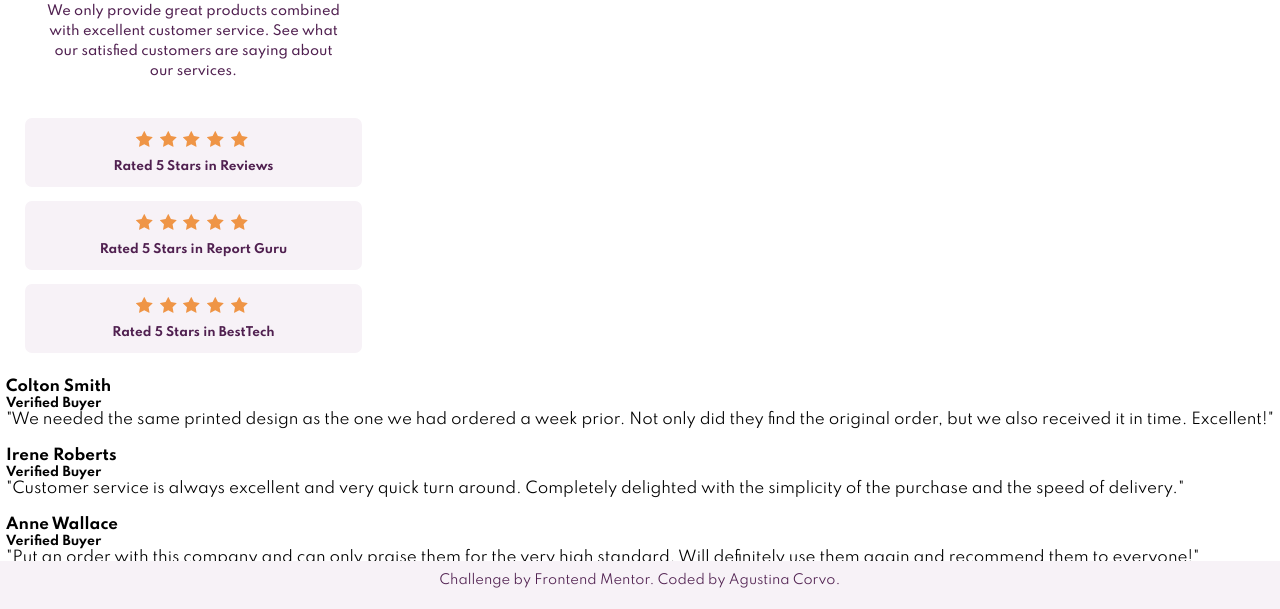
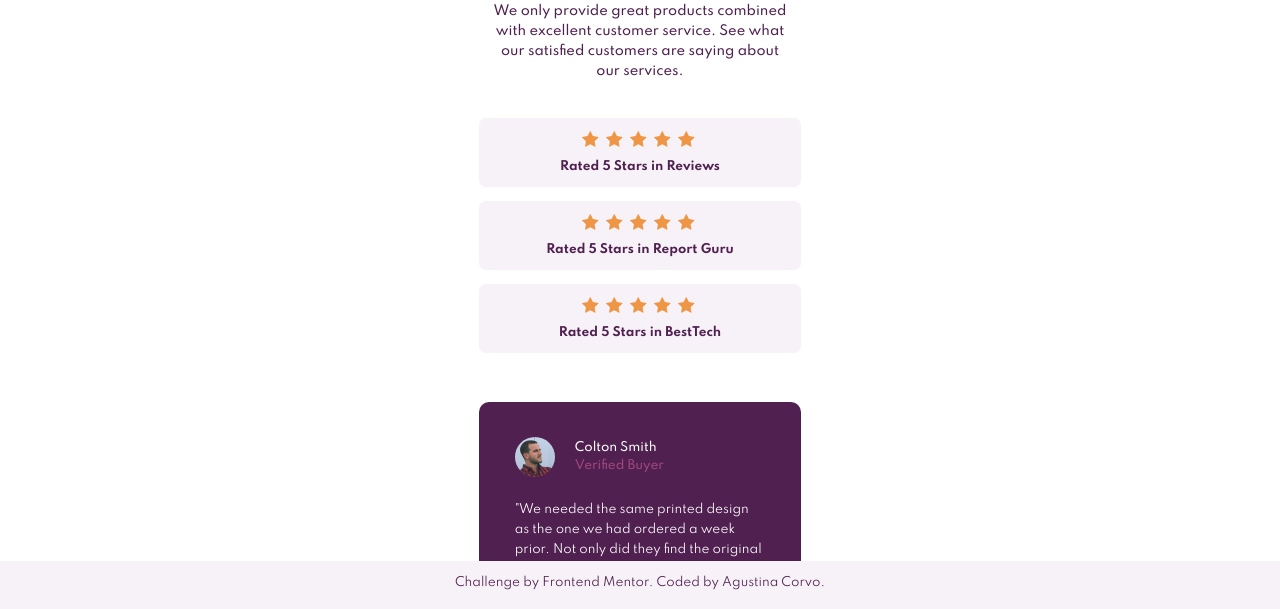
Before and after one commit to aguscorvo/social-proof-section, a plain HTML site: page index.html in a window 1280 px wide. Shown: the part 189-798 px from the top of the page. Drawn offline with Linux system fonts and the light colour scheme.

Commit message:
Cards
Fix footer

```diff
--- a/assets/styles/scss/base/_typography.scss
+++ b/assets/styles/scss/base/_typography.scss
@@ -33,6 +33,26 @@ h6{
   color: $color-very-dark-magenta;
 }
 
+h4{
+  font-size: 1.2rem;
+  color: $color-white;
+  font-weight: $font-weight-normal;
+
+}
+
+span{
+  font-size: 1.2rem;
+  color: $color-soft-pink;
+  font-weight: $font-weight-normal;
+}
+
+p{
+  font-size: 1.2rem;
+  color: $color-white;
+  line-height: 20px;
+
+}
+
 footer {
   font-size: 1.3rem;
   font-weight: normal;
--- a/assets/styles/scss/base/_variables.scss
+++ b/assets/styles/scss/base/_variables.scss
@@ -2,7 +2,7 @@
 
 // Primary
 $color-very-dark-magenta: hsl(300, 43%, 22%);
-$color-soft-pink: hsl(333, 80%, 67%);
+$color-soft-pink: rgba(238, 104, 164, 0.527);
 
 // Neutral
 $color-dark-grayish-magenta: hsl(303, 10%, 53%);
--- a/assets/styles/scss/layout/_layout.scss
+++ b/assets/styles/scss/layout/_layout.scss
@@ -43,7 +43,7 @@ body{
   align-items: center;
 
   section{
-    width: 90%;
+    width: 86%;
     background-color: $color-light-grayish-magenta;
     margin: 7px 10px 7px 10px;
     text-align: center;
@@ -60,10 +60,50 @@ body{
         background-repeat: no-repeat;
       }
     }
+  }
+}
 
+.card-container{
+  width: $width-mobile;
+  display: flex;
+  flex-direction: column;
+  margin-top: 35px;
+  margin-bottom: 80px;
+  align-items: center;
 
+  article{
+    width: 86%;
+    justify-content: center;
+    background-color: $color-very-dark-magenta;
+    margin: 7px 10px 7px 10px;
+    border-radius: 10px;
+    padding: 35px 37px 30px 36px;
+    text-align: left;
+
+    .card-header{
+      display: flex;
+      flex-direction: row;
+      padding-bottom: 23px;
+      align-items: center;
+
+      img{
+        width: 40px;
+        height: 40px;
+        border-radius: 50px;
+        margin-right: 20px;
+      }
+
+      h4{
+        display: block;
+      }
+
+      span{
+        display: block;
+        padding-top: 4px;
+      }
+
+    }
   }
-
 }
 
 
@@ -77,17 +117,9 @@ footer {
   height: 50px;
   text-align: center;
   background-color: $color-light-grayish-magenta;
+
+  p {
+    display: inline-block;
+  }
+
 }
-
-footer p {
-  display: inline-block;
-}
-
-footer a {
-  text-decoration: none;
-}
-
-footer a:hover {
-  text-decoration: underline;
-  cursor: pointer;
-}
--- a/index.html
+++ b/index.html
@@ -67,9 +67,8 @@
 
         <article class="card-container__item--first">
           <section class="card-header">
-            <div class="avatar"><img src="" alt="" /></div>
-            <h4 class="name">Colton Smith</h4>
-            <h5 class="status">Verified Buyer</h5>
+            <img src="./assets/images/image-colton.jpg" alt="Colton's profile picture" />
+            <h4 class="name">Colton Smith  <span>Verified Buyer</span></h4>
           </section>
           <p class="card-comment">
             "We needed the same printed design as the one we had ordered a week
@@ -80,9 +79,8 @@
 
         <article class="card-container__item--second">
           <section class="card-header">
-            <div class="avatar"><img src="" alt="" /></div>
-            <h4 class="name">Irene Roberts</h4>
-            <h5 class="status">Verified Buyer</h5>
+            <img src="./assets/images/image-irene.jpg" alt="Irene's profile picture" />
+            <h4 class="name">Irene Roberts <span>Verified Buyer</span></h4>
           </section>
           <p class="card-comment">
             "Customer service is always excellent and very quick turn around.
@@ -93,9 +91,8 @@
 
         <article class="card-container__item--third">
           <section class="card-header">
-            <div class="avatar"><img src="" alt="" /></div>
-            <h4 class="name">Anne Wallace</h4>
-            <h5 class="status">Verified Buyer</h5>
+            <img src="./assets/images/image-anne.jpg" alt="Anne's profile picture" />
+            <h4 class="name">Anne Wallace  <span>Verified Buyer</span></h4>
           </section>
           <p class="card-comment">
             "Put an order with this company and can only praise them for the very
```
Also changed, not shown: assets/styles/css/styles.css, 1 other file.
